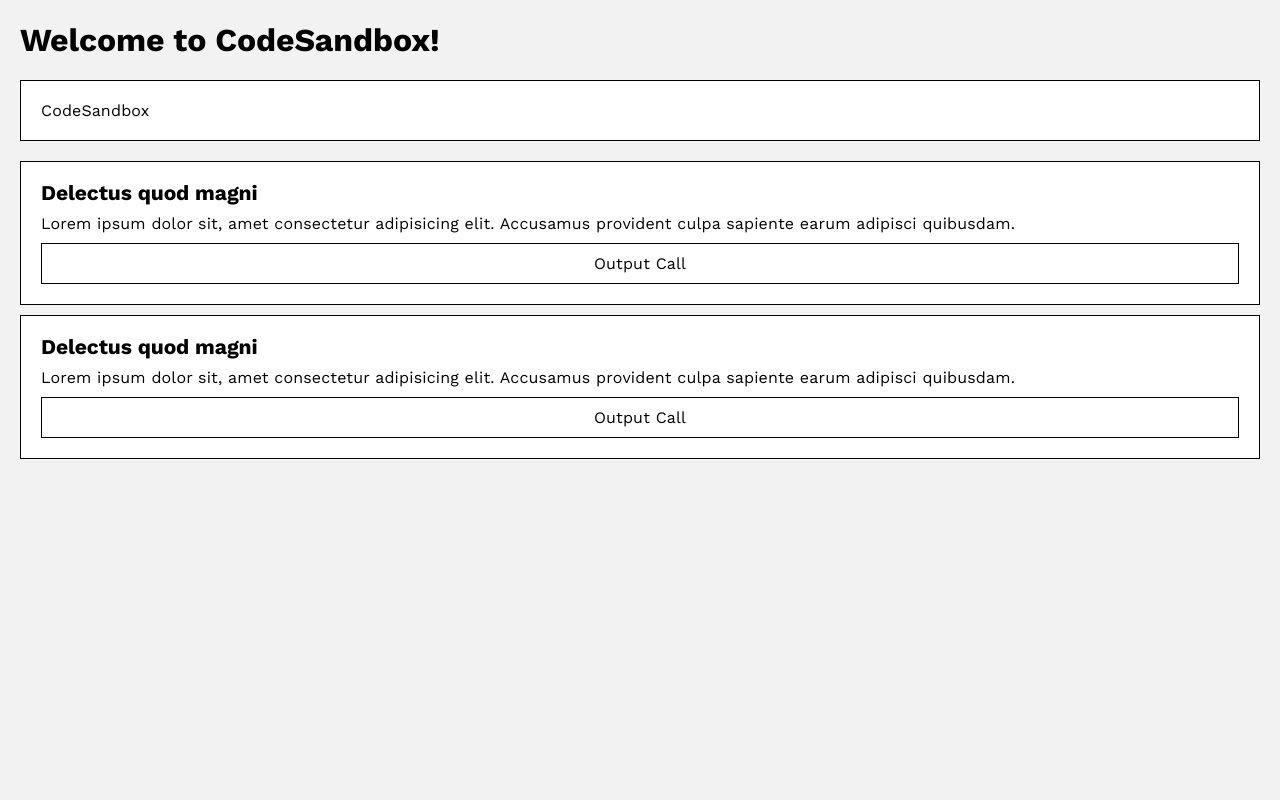
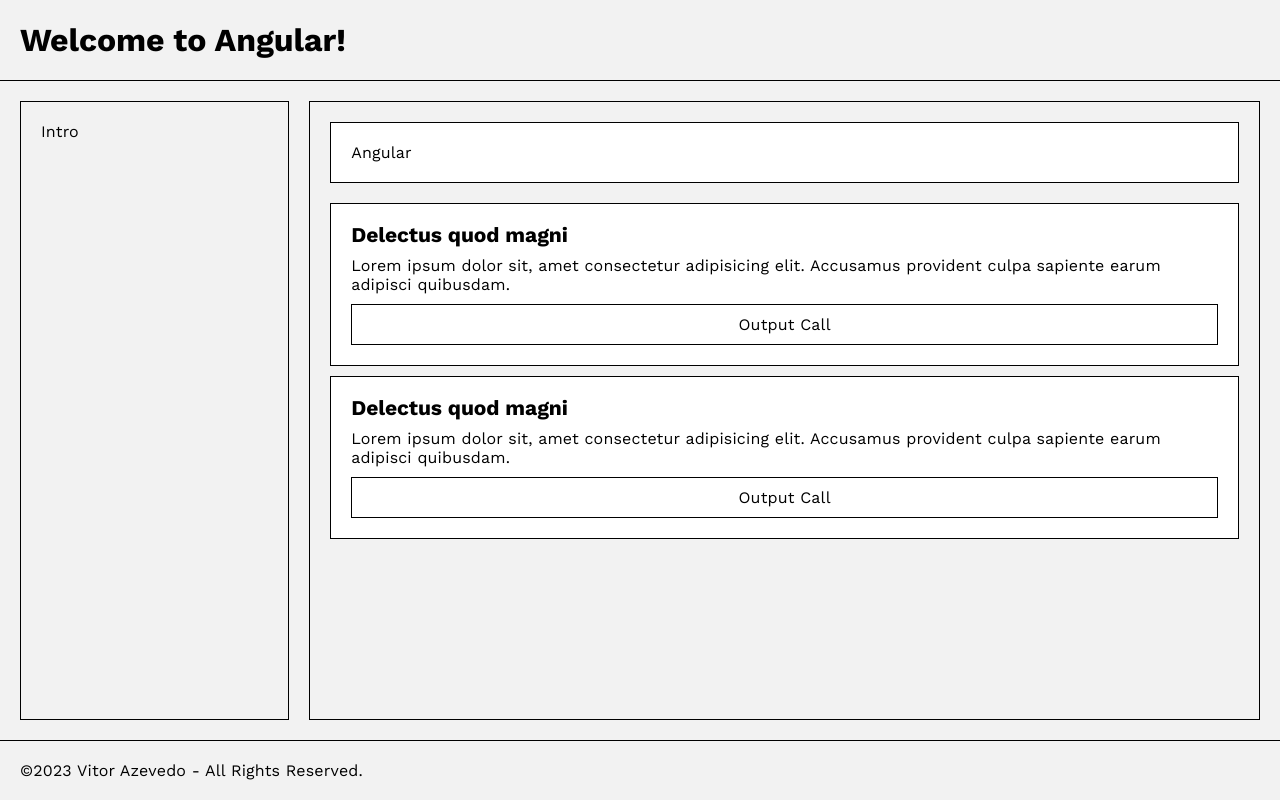
Before and after one commit to vitorazevedo/angular-course, an Angular app: page / in a window 1280 px wide. Built offline with nearby package versions, Linux system fonts and the light colour scheme.

Commit message:
updated page structure

```diff
--- a/src/app/app.component.html
+++ b/src/app/app.component.html
@@ -1,5 +1,18 @@
-<section class="app">
+<header>
   <h1>Welcome to {{data.title}}!</h1>
-  <input type="text" name="title" (keyup)="onKeyUp(input.value)" [value]="data.title" #input>
-  <app-cards *ngIf="cards.length" [data]="cards" (onClicked)="onClicked($event)"></app-cards>
-</section>
+</header>
+<main>
+  <aside>
+    <ul>
+      <li>Intro</li>
+    </ul>
+  </aside>
+  <section class="app">
+    <!-- ! Add route autlet to have several pages -->
+    <input type="text" name="title" (keyup)="onKeyUp(input.value)" [value]="data.title" #input>
+    <app-cards *ngIf="cards.length" [data]="cards" (onClicked)="onClicked($event)"></app-cards>
+  </section>
+</main>
+<footer>
+  <p>©<time>{{getFullYear()}}</time> Vitor Azevedo - All Rights Reserved.</p>
+</footer>
--- a/src/app/app.component.scss
+++ b/src/app/app.component.scss
@@ -1,7 +1,36 @@
 @import "variables";
 
+header {
+  padding: $size-px-20;
+  border-bottom: $size-px-1 solid $color-black;
+}
+
+main {
+  height: 100%;
+  padding: $size-px-20;
+  display: flex;
+  gap: $size-px-20;
+
+  &>aside {
+    flex: 1;
+    padding: $size-px-20;
+    border: $size-px-1 solid $color-black;
+  }
+
+  &>section {
+    flex: 4;
+    padding: $size-px-20;
+    border: $size-px-1 solid $color-black;
+  }
+}
+
+footer {
+  padding: $size-px-20;
+  border-top: $size-px-1 solid $color-black;
+}
+
+// ! Move this to a page
 .app {
-  padding: $size-px-20;
   display: flex;
   flex-direction: column;
   gap: $size-px-20;
@@ -14,5 +43,7 @@
 }
 
 :host {
-  display: block;
+  height: 100%;
+  display: flex;
+  flex-direction: column;
 }
--- a/src/app/app.component.ts
+++ b/src/app/app.component.ts
@@ -9,7 +9,7 @@ import { cards } from './cards/cads.interfaces';
 })
 export class AppComponent {
   data = {
-    title: 'CodeSandbox'
+    title: 'Angular'
   };
 
   cards: cards[] = [
@@ -24,4 +24,8 @@ export class AppComponent {
   onClicked(index: number) {
     console.log('app received index:', index);
   }
+
+  getFullYear(): number {
+    return new Date().getFullYear();
+  }
 }
```
